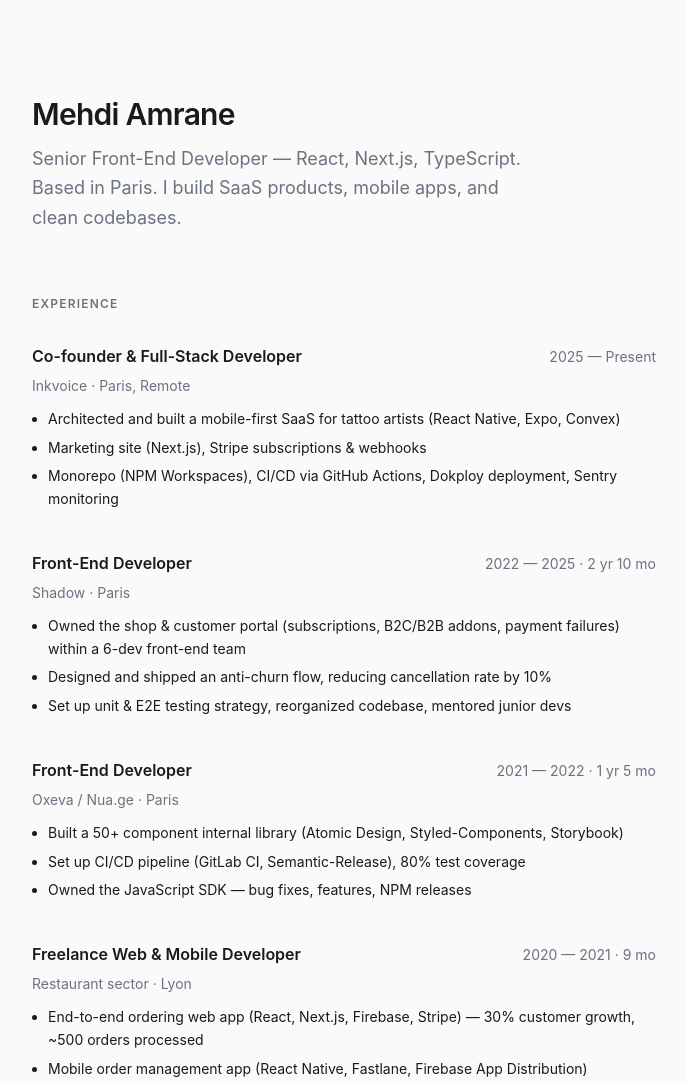
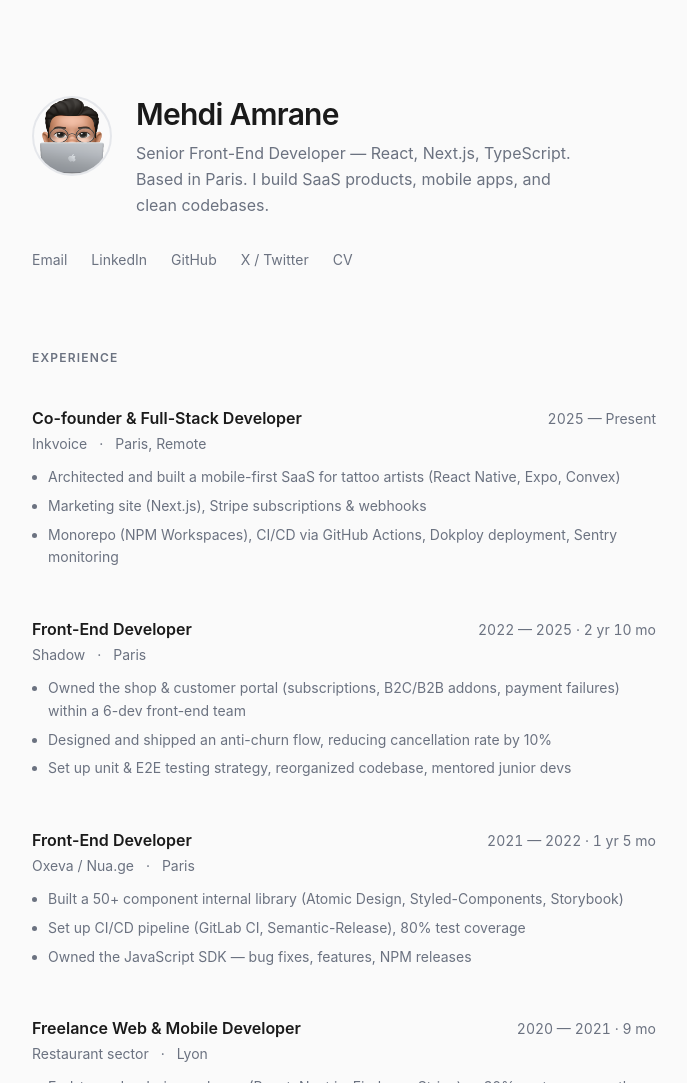
Before and after one commit to mehdiamrane/mehdi.co, an Astro site: page / in a window 1280 px wide. Shown: the top 1083 px of the page, without its empty margins (296-983 px from the left). Built offline with nearby package versions, Linux system fonts and the light colour scheme; Astro itself is replaced by a stand-in of ours.

Commit message:
feat: enhanced homepage — PFP, links, subtle animations
- Added avatar image (recovered from old site)
- Navigation links (Email, LinkedIn, GitHub, X, CV)
- Fade-in animation on hero
- Company links (Shadow, Nua.ge)
- Footer with copyright
- Tech stack tags with hover effect

```diff
--- a/src/pages/index.astro
+++ b/src/pages/index.astro
@@ -5,6 +5,7 @@
   {
     role: 'Co-founder & Full-Stack Developer',
     company: 'Inkvoice',
+    url: '#',
     period: '2025 — Present',
     location: 'Paris, Remote',
     highlights: [
@@ -16,6 +17,7 @@
   {
     role: 'Front-End Developer',
     company: 'Shadow',
+    url: 'https://eu.shadow.tech/shop/fr-fr',
     period: '2022 — 2025 · 2 yr 10 mo',
     location: 'Paris',
     highlights: [
@@ -27,6 +29,7 @@
   {
     role: 'Front-End Developer',
     company: 'Oxeva / Nua.ge',
+    url: 'https://nua.ge/',
     period: '2021 — 2022 · 1 yr 5 mo',
     location: 'Paris',
     highlights: [
@@ -38,6 +41,7 @@
   {
     role: 'Freelance Web & Mobile Developer',
     company: 'Restaurant sector',
+    url: null,
     period: '2020 — 2021 · 9 mo',
     location: 'Lyon',
     highlights: [
@@ -52,6 +56,14 @@
   'Node.js', 'Convex', 'Hono.js', 'Stripe', 'Tailwind CSS',
   'Docker', 'GitHub Actions', 'Jest', 'Playwright', 'Storybook',
 ];
+
+const links = [
+  { label: 'Email', href: 'mailto:me.amrane@icloud.com', external: true },
+  { label: 'LinkedIn', href: 'https://linkedin.com/in/mehdiamrane', external: true },
+  { label: 'GitHub', href: 'https://github.com/mehdiamrane', external: true },
+  { label: 'X / Twitter', href: 'https://x.com/indiemehdi', external: true },
+  { label: 'CV', href: '/cv', external: false },
+];
 ---
 
 <Base
@@ -59,64 +71,90 @@
   description="Senior Front-End Developer specializing in React, Next.js, and TypeScript. Based in Paris."
   lang="en"
 >
-  <!-- Header -->
-  <header class="mb-16">
-    <h1 class="text-3xl font-semibold tracking-tight mb-3">Mehdi Amrane</h1>
-    <p class="text-lg text-[var(--color-muted)] leading-relaxed max-w-lg">
-      Senior Front-End Developer — React, Next.js, TypeScript.<br/>
-      Based in Paris. I build SaaS products, mobile apps, and clean codebases.
-    </p>
+  <!-- Hero -->
+  <header class="mb-20 animate-fade-in">
+    <div class="flex items-start gap-6 mb-8">
+      <img
+        src="/avatar.png"
+        alt="Mehdi Amrane"
+        class="w-20 h-20 rounded-full border-2 border-[var(--color-border)] flex-shrink-0"
+        width="80" height="80"
+      />
+      <div>
+        <h1 class="text-3xl font-semibold tracking-tight mb-2">Mehdi Amrane</h1>
+        <p class="text-[var(--color-muted)] leading-relaxed max-w-md">
+          Senior Front-End Developer — React, Next.js, TypeScript. Based in Paris. I build SaaS products, mobile apps, and clean codebases.
+        </p>
+      </div>
+    </div>
+
+    <!-- Quick links -->
+    <nav class="flex flex-wrap gap-x-6 gap-y-2 text-sm">
+      {links.map(link => (
+        <a
+          href={link.href}
+          class="text-[var(--color-muted)] hover:text-[var(--color-text)] transition-colors duration-150"
+          {...(link.external ? { target: '_blank', rel: 'noopener' } : {})}
+        >
+          {link.label}
+        </a>
+      ))}
+    </nav>
   </header>
 
   <!-- Work Experience -->
-  <section class="mb-16">
-    <h2 class="text-xs font-semibold uppercase tracking-widest text-[var(--color-muted)] mb-8">Experience</h2>
-    <div class="space-y-10">
+  <section class="mb-20">
+    <h2 class="text-xs font-semibold uppercase tracking-widest text-[var(--color-muted)] mb-10">Experience</h2>
+    <div class="space-y-12">
       {experience.map((job) => (
-        <div>
-          <div class="flex items-baseline justify-between gap-4 mb-2">
-            <h3 class="font-semibold">{job.role}</h3>
-            <span class="text-sm text-[var(--color-muted)] whitespace-nowrap">{job.period}</span>
+        <article class="group">
+          <div class="flex items-baseline justify-between gap-4 mb-1">
+            <h3 class="font-semibold">
+              {job.role}
+            </h3>
+            <span class="text-sm text-[var(--color-muted)] whitespace-nowrap tabular-nums">{job.period}</span>
           </div>
           <p class="text-sm text-[var(--color-muted)] mb-3">
-            {job.company} · {job.location}
+            {job.url ? (
+              <a href={job.url} class="hover:text-[var(--color-text)] transition-colors duration-150" target="_blank" rel="noopener">
+                {job.company}
+              </a>
+            ) : job.company}
+            <span class="mx-2">·</span>
+            {job.location}
           </p>
-          <ul class="list-disc list-outside ml-4 space-y-1.5 text-sm leading-relaxed">
+          <ul class="list-disc list-outside ml-4 space-y-1.5 text-sm leading-relaxed text-[var(--color-muted)]">
             {job.highlights.map(h => <li>{h}</li>)}
           </ul>
-        </div>
+        </article>
       ))}
     </div>
   </section>
 
   <!-- Tech Stack -->
-  <section class="mb-16">
+  <section class="mb-20">
     <h2 class="text-xs font-semibold uppercase tracking-widest text-[var(--color-muted)] mb-6">Tech Stack</h2>
     <div class="flex flex-wrap gap-2">
       {techStack.map(tech => (
-        <span class="px-3 py-1 text-sm bg-[var(--color-border)] rounded-full">
+        <span class="px-3 py-1 text-sm border border-[var(--color-border)] rounded-full text-[var(--color-muted)] hover:text-[var(--color-text)] hover:border-[var(--color-accent)] transition-colors duration-150 cursor-default">
           {tech}
         </span>
       ))}
     </div>
   </section>
 
-  <!-- Contact -->
-  <section>
-    <h2 class="text-xs font-semibold uppercase tracking-widest text-[var(--color-muted)] mb-6">Contact</h2>
-    <div class="space-y-2 text-sm">
-      <p>
-        <a href="mailto:me.amrane@icloud.com" class="text-[var(--color-accent)] hover:underline">
-          me.amrane@icloud.com
-        </a>
-      </p>
-      <p>
-        <a href="https://linkedin.com/in/mehdiamrane" class="hover:underline">LinkedIn</a>
-        <span class="text-[var(--color-muted)] mx-2">·</span>
-        <a href="https://github.com/mehdiamrane" class="hover:underline">GitHub</a>
-        <span class="text-[var(--color-muted)] mx-2">·</span>
-        <a href="https://x.com/indiemehdi" class="hover:underline">@indiemehdi</a>
-      </p>
-    </div>
-  </section>
+  <!-- Footer -->
+  <footer class="text-sm text-[var(--color-muted)] border-t border-[var(--color-border)] pt-8">
+    <p>© {new Date().getFullYear()} Mehdi Amrane</p>
+  </footer>
 </Base>
+
+<style>
+  @keyframes fadeIn {
+    from { opacity: 0; transform: translateY(8px); }
+    to { opacity: 1; transform: translateY(0); }
+  }
+  .animate-fade-in {
+    animation: fadeIn 0.6s ease-out both;
+  }
+</style>
```
Also changed, not shown: public/avatar.png (added).
